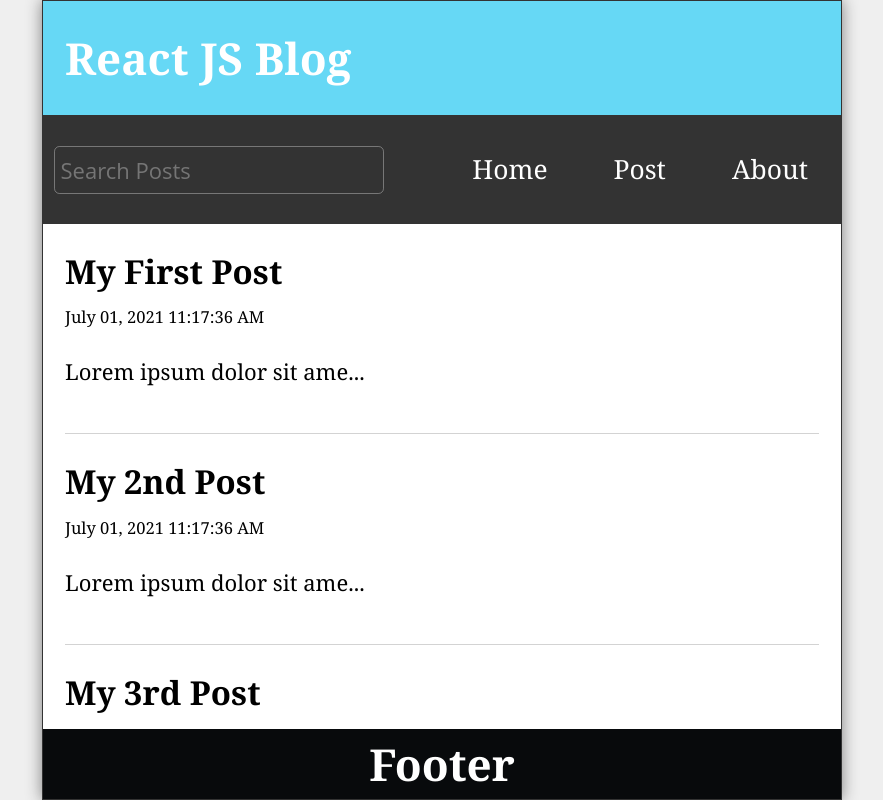
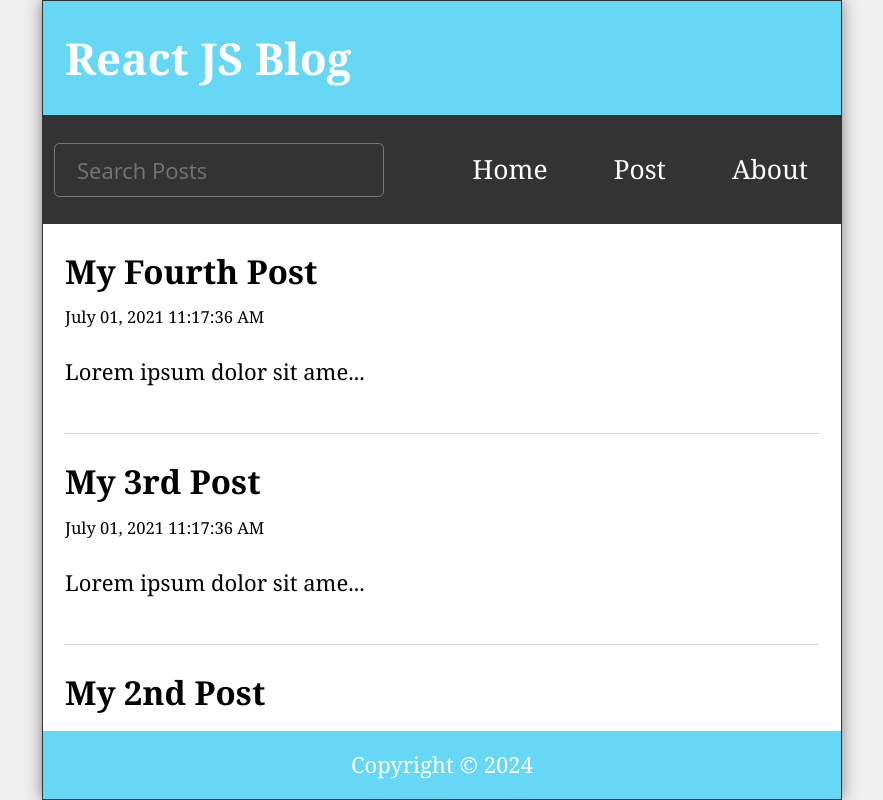
Before and after one commit to Jogata/SoftUni-React-Project, a React (Vite) app in the folder client/: page / in a window 1280 px wide. Shown: the whole page, without its empty margins (198-1081 px from the left). Built offline with nearby package versions, Linux system fonts and the light colour scheme; a web font is replaced by a local one.

Commit message:
blog project - setup footer, about and 404 page

```diff
--- a/client/public/styles.css
+++ b/client/public/styles.css
@@ -744,7 +744,7 @@
 .searchForm input[type="text"] {
   width: 100%;
   min-height: 48px;
-  padding: 0.25rem;
+  /* padding: 0.25rem; */
   font-size: 1rem;
   font-family: 'Open Sans', sans-serif;
   border-radius: 0.25rem;
--- a/client/src/App.jsx
+++ b/client/src/App.jsx
@@ -157,24 +157,32 @@
 
 function About() {
   return (
-    <main>
-      <h1>About</h1>
+    <main className='About'>
+      <h2>About</h2>
+      <p style={{ marginTop: "1rem" }}>
+        This blog app is a project in the Learn React tutorial series.
+      </p>
     </main>
   )
 }
 
 function Missing() {
   return (
-    <main>
-      <h1>Missing</h1>
+    <main className='Missing'>
+      <h2>Page Not Found</h2>
+      <p>Well, that's disappointing.</p>
+      <p>
+        <Link to='/'>Visit Our Homepage</Link>
+      </p>
     </main>
   )
 }
 
 function Footer() {
+  const today = new Date();
   return (
-    <footer>
-      <h1>Footer</h1>
+    <footer className='Footer'>
+      <p>Copyright &copy; {today.getFullYear()}</p>
     </footer>
   )
 }
@@ -193,6 +201,7 @@
 
 function App() {
   const [search, setSearch] = useState("");
+  const [searchResults, setSearchResults] = useState("");
   const [posts, setPosts] = useState([
     {
       id: 1,
@@ -221,6 +230,14 @@
   ]);
   const [postTitle, setPostTitle] = useState("");
   const [postBody, setPostBody] = useState("");
+
+  useEffect(() => {
+    const filteredResults = posts.filter(post =>
+      ((post.title).toLowerCase()).includes(search.toLowerCase()) ||
+      ((post.body).toLowerCase()).includes(search.toLowerCase())
+    );
+    setSearchResults(filteredResults.reverse());
+  }, [posts, search]);
 
   const navigate = useNavigate();
 
@@ -260,7 +277,7 @@
           <Header title="React JS Blog" />
           <Nav search={search} setSearch={setSearch} />
           <Routes>
-            <Route path='/' element={<Home posts={posts} />} />
+            <Route path='/' element={<Home posts={searchResults} />} />
             <Route path='/post' element={<NewPost handleSubmit={handleSubmit} postTitle={postTitle} setPostTitle={setPostTitle} postBody={postBody} setPostBody={setPostBody} />} />
             <Route path='/post/:id' element={<PostPage posts={posts} handleDelete={handleDelete} />} />
             <Route path='/about' element={<About />} />
```
